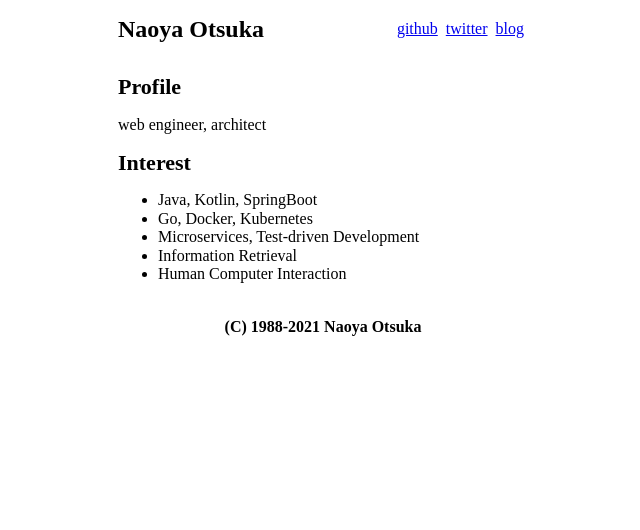
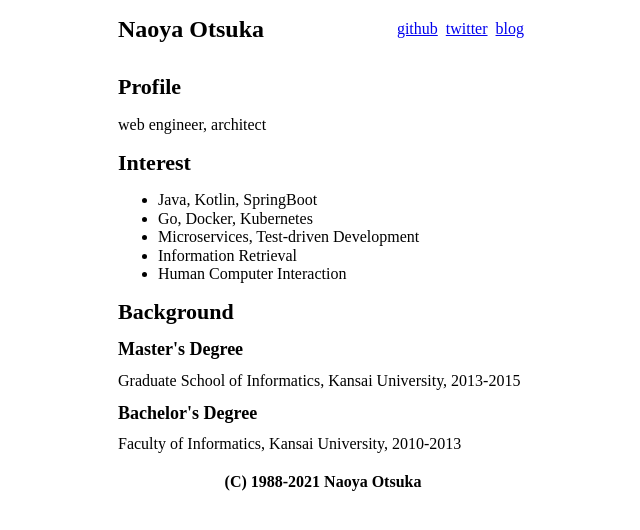
Before and after one commit to otknoy/otknoy.github.io, a Next.js app: page / in a window 1280 px wide. Shown: the top 530 px of the page, without its empty margins (317-957 px from the left). Built offline with nearby package versions, Linux system fonts and the light colour scheme.

Commit message:
add Background

```diff
--- /dev/null
+++ b/src/components/organisms/Background.tsx
@@ -0,0 +1,22 @@
+import * as React from 'react'
+
+import { SectionTitle, SubSectionTitle } from '../atoms/Title'
+import { Text } from '../atoms/Text'
+
+const Background: React.SFC = () => (
+  <section>
+    <SectionTitle>Background</SectionTitle>
+
+    <section>
+      <SubSectionTitle>Master&apos;s Degree</SubSectionTitle>
+      <Text>Graduate School of Informatics, Kansai University, 2013-2015</Text>
+    </section>
+
+    <section>
+      <SubSectionTitle>Bachelor&apos;s Degree</SubSectionTitle>
+      <Text>Faculty of Informatics, Kansai University, 2010-2013</Text>
+    </section>
+  </section>
+)
+
+export default Background
--- a/src/pages/index.tsx
+++ b/src/pages/index.tsx
@@ -5,6 +5,7 @@ import Head from 'next/head'
 import Header from '../components/organisms/Header'
 import Footer from '../components/organisms/Footer'
 import Profile from '../components/organisms/Profile'
+import Background from '../components/organisms/Background'
 import Interest from '../components/organisms/Interest'
 
 const Template: React.SFC = ({ children }) => (
@@ -34,6 +35,7 @@ const Home: React.SFC = () => (
 
     <Profile />
     <Interest />
+    <Background />
   </Template>
 )
 
```
Also changed, not shown: 1 other file (tests, documents, lock files or other folders).
